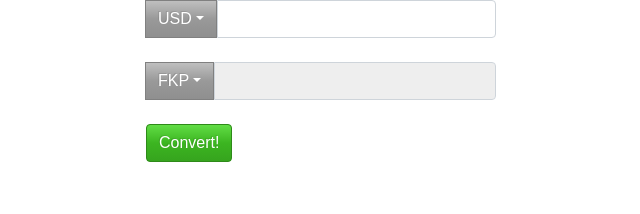
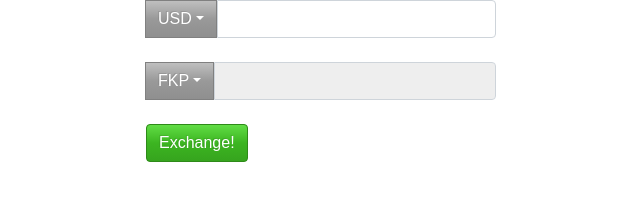
Before and after one commit to WorldOfCode22/currency-converter, a React (Create React App) app in the folder client/: page / in a window 1280 px wide. Shown: the top 214 px of the page, without its empty margins (319-959 px from the left). Built offline with nearby package versions, Linux system fonts and the light colour scheme.

Commit message:
added function to exchange button

```diff
--- a/client/src/components/conversion-form.js
+++ b/client/src/components/conversion-form.js
@@ -47,7 +47,7 @@ const Form = (props) => {
         <Input readOnly='true' />
       </InputGroup>
       <br />
-      <Button color='success'>Convert!</Button>
+      <Button color='success' onClick={() => { conversion.exchange() }}>Exchange!</Button>
     </div>
   )
 }
```
